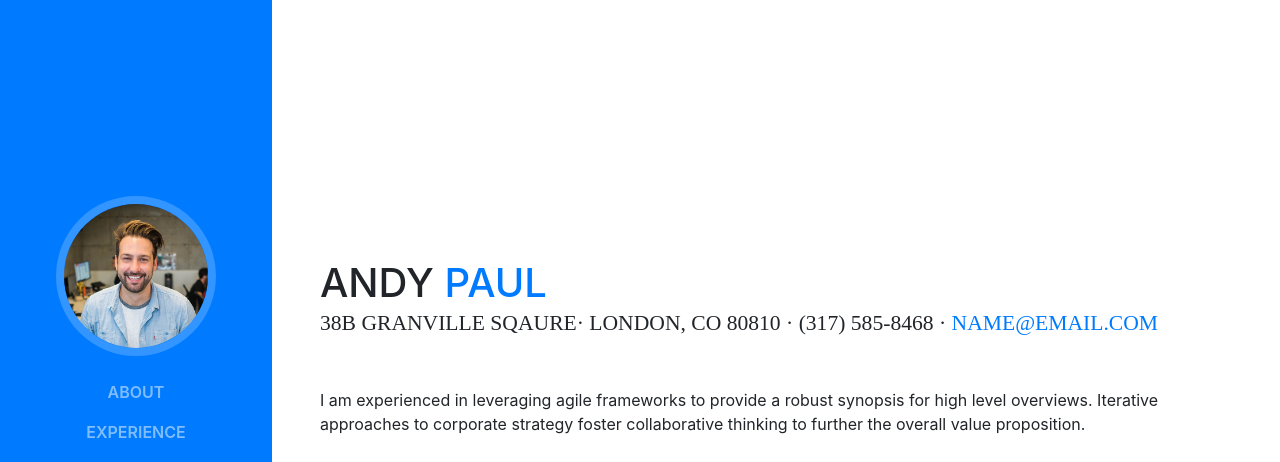
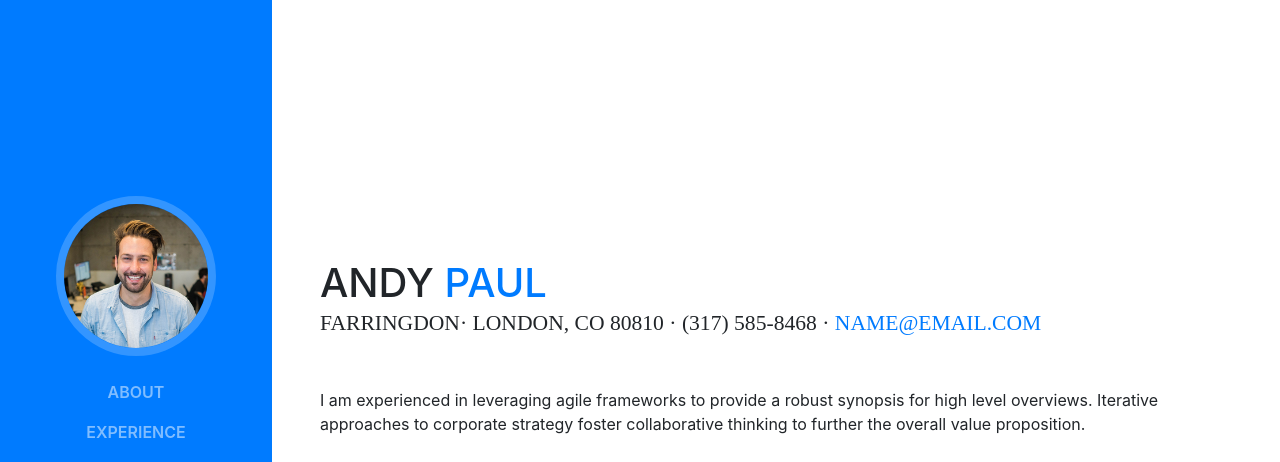
Before and after one commit to andappy/andappy.github.io, a website with bundled scripts: page index.html in a window 1280 px wide. Shown: the top 462 px of the page. Built offline with nearby package versions, Linux system fonts and the light colour scheme; a web font is replaced by a local one.

Commit message:
remove first line of address

```diff
--- a/index.html
+++ b/index.html
@@ -68,7 +68,7 @@
           <h1 class="mb-0">Andy
             <span class="text-primary">Paul</span>
           </h1>
-          <div class="subheading mb-5">38b Granville Sqaure· London, CO 80810 · (317) 585-8468 ·
+          <div class="subheading mb-5">Farringdon· London, CO 80810 · (317) 585-8468 ·
             <a href="mailto:name@email.com">name@email.com</a>
           </div>
           <p class="mb-5">I am experienced in leveraging agile frameworks to provide a robust synopsis for high level overviews. Iterative approaches to corporate strategy foster collaborative thinking to further the overall value proposition.</p>
```
